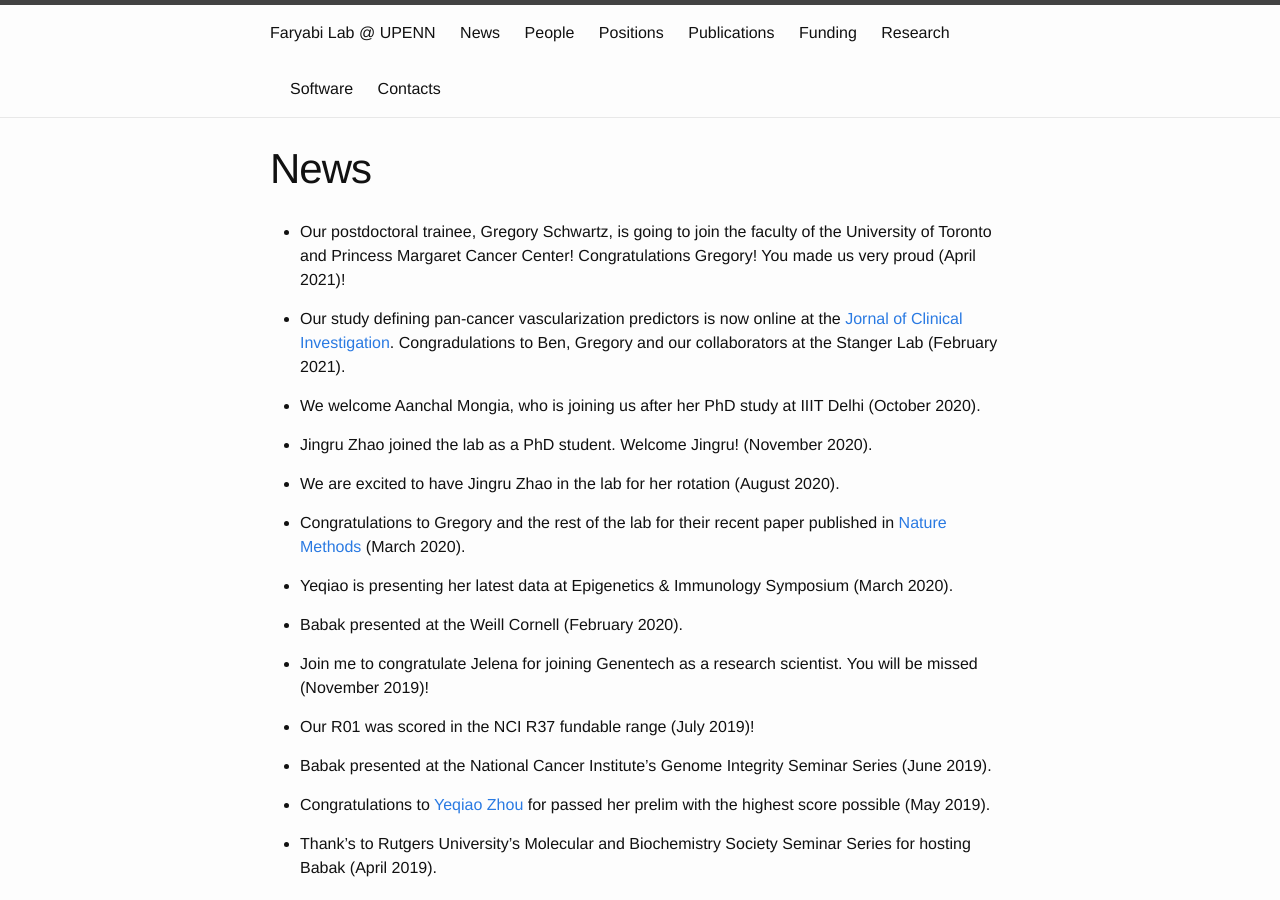
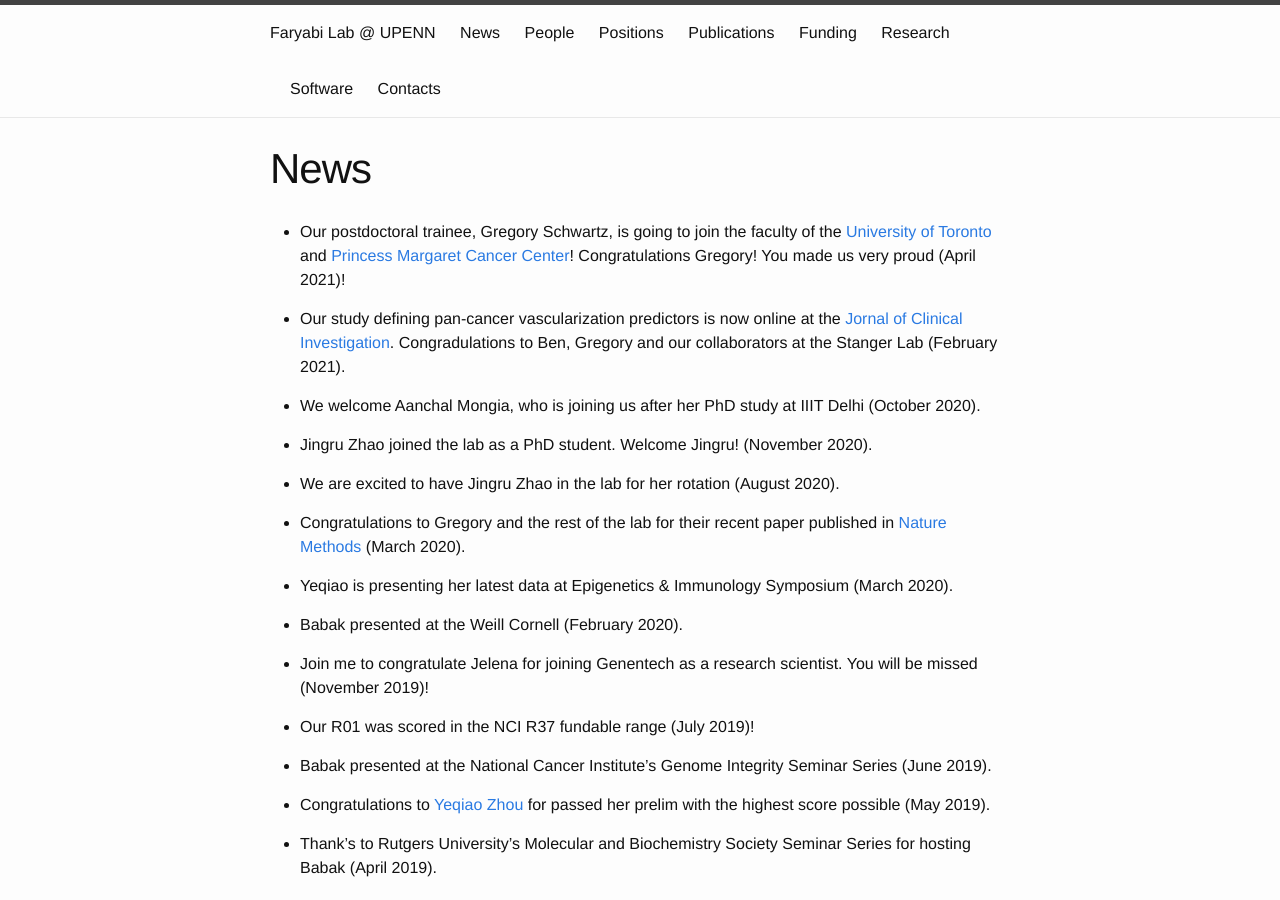
Before and after one commit to faryabib/faryabib.github.io, a Jekyll site: the page built from news.md, in a window 1280 px wide and 900 px high. Built offline with Jekyll 4.4.1, drawn with Linux system fonts in a browser that asks for light colours; part of the change alters nothing that is shown.

Commit message:
Update news.md

```diff
--- a/news.md
+++ b/news.md
@@ -3,7 +3,7 @@ layout: page
 title: News
 permalink: /News.html
 ---
-+ Our postdoctoral trainee, Gregory Schwartz, is going to join the faculty of the University of Toronto and Princess Margaret Cancer Center! Congratulations Gregory! You made us very proud (April 2021)!
++ Our postdoctoral trainee, Gregory Schwartz, is going to join the faculty of the [University of Toronto](https://medbio.utoronto.ca/) and [Princess Margaret Cancer Center](https://www.uhn.ca/PrincessMargaret)! Congratulations Gregory! You made us very proud (April 2021)!
 
 + Our study defining pan-cancer vascularization predictors is now online at the [Jornal of Clinical Investigation](https://www.jci.org/articles/view/136655). Congradulations to Ben, Gregory and our collaborators at the Stanger Lab (February 2021).
 
```
